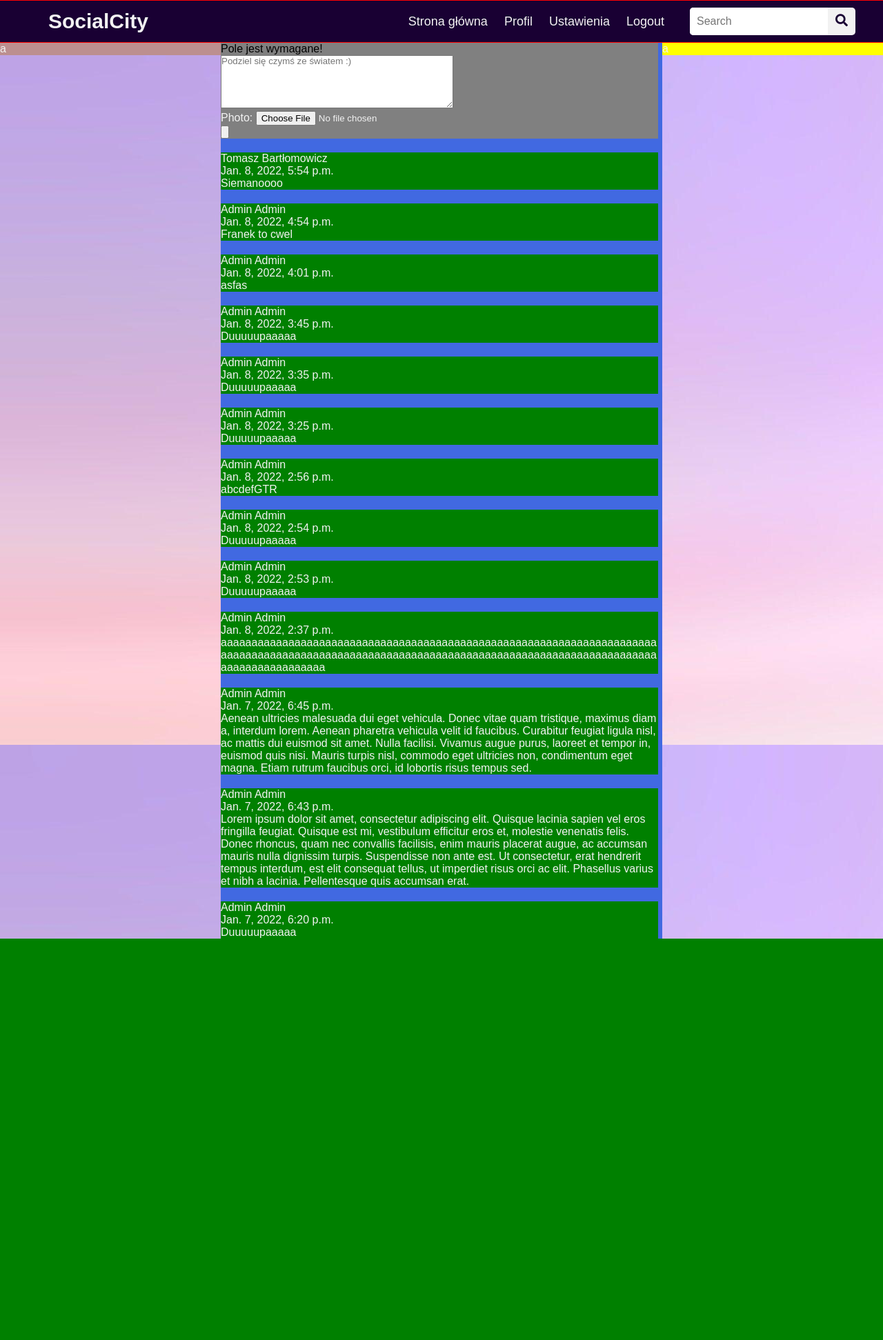
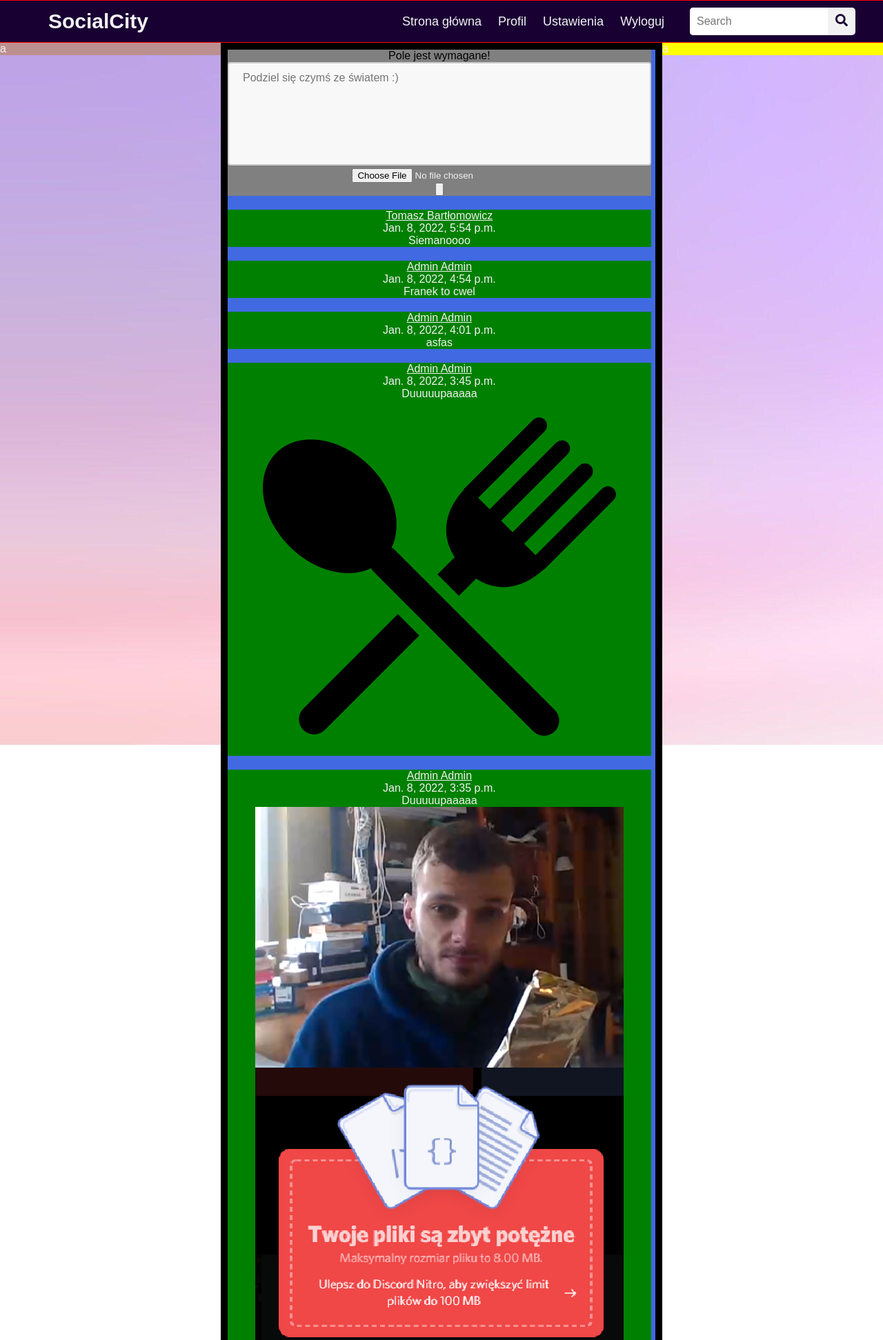
Before and after one commit to GucioWons/socialcity, a Django app: page / in a window 1280 px wide. Shown: the top 1943 px of the page at 69% size. Before the commit the page ends 1361 px from the top, so only its background shows below. Run offline with Django 4.2, Linux system fonts and the light colour scheme; a user stored in the database is signed in; data comes from the database, SQL or seed files in the repository; both versions use the stored data as it was after the commit.

Commit message:
Dodawanie zdjęć do postów

```diff
--- a/Accounts/models.py
+++ b/Accounts/models.py
@@ -2,6 +2,8 @@ from django.contrib.auth.models import User
 from django.db import models
 
 # Create your models here.
+from django.urls import reverse
+
 
 class Account(models.Model):
     user = models.OneToOneField(User, unique=True, on_delete=models.CASCADE)
@@ -9,3 +11,6 @@ class Account(models.Model):
     town = models.CharField(max_length=80, blank=True)
     image = models.ImageField(blank=True)
     friends = models.ManyToManyField(User, related_name='user_friends', blank=True)
+
+    def get_absolute_url(self):
+        return reverse('accounts:profile-view', kwargs={'my_id': self.id})
--- a/Accounts/views.py
+++ b/Accounts/views.py
@@ -9,8 +9,8 @@ from Posts.models import Post
 def profile_page(request, my_id):
     if not request.user.is_authenticated:
         return redirect('/landing')
-    user = get_object_or_404(User, id=my_id)
-    account = get_object_or_404(Account, user=user)
+    account = get_object_or_404(Account, id=my_id)
+    user = account.user
     queryset = Post.objects.filter(user=user)
     context = {
         "object_list": queryset,
--- a/Pages/templates/home_view.html
+++ b/Pages/templates/home_view.html
@@ -15,9 +15,14 @@
     </div>
     {%for instance in queryset%}
     <div class="post_list">
-        <p>{{instance.user.first_name}} {{instance.user.last_name}}</p>
+        <p><a href="{{instance.user.account.get_absolute_url}}">{{instance.user.first_name}} {{instance.user.last_name}}</a></p>
         <p>{{instance.date}}</p>
         <p>{{instance.content}}</p>
+        {%if instance.photo%}
+        <div class="post_image">
+            <img class="post_photo"src="{{instance.photo.url}}"/>
+        </div>
+        {%endif%}
     </div>
     {%endfor%}
 </div>
--- a/Pages/urls.py
+++ b/Pages/urls.py
@@ -1,11 +1,12 @@
 from django.urls import path
 
-from Pages.views import home_page, register_page, login_page, landing_page
+from Pages.views import home_page, register_page, login_page, landing_page, logout_view
 
 app_name = "pages"
 urlpatterns = [
         path('', home_page, name='home-view'),
         path('login/', login_page, name='login-view'),
         path('register/', register_page, name='register-view'),
-        path('landing/', landing_page, name='ladning-view'),
+        path('landing/', landing_page, name='landing-view'),
+        path('logout/', logout_view, name='logout-view'),
     ]
--- a/Pages/views.py
+++ b/Pages/views.py
@@ -1,8 +1,9 @@
-from django.contrib.auth import login, authenticate
+from django.contrib.auth import login, authenticate, logout
 from django.contrib.auth.forms import AuthenticationForm
 from django.shortcuts import render, redirect
 
 # Create your views here.
+from Accounts.models import Account
 from Pages.forms import SignUpForm
 from Posts.forms import PostForm
 from Posts.models import Post
@@ -36,8 +37,9 @@ def register_page(request):
     form = SignUpForm(request.POST or None)
     if form.is_valid():
         user = form.save()
+        Account.objects.create(user=user)
         login(request, user)
-        return redirect("home-page")
+        return redirect("pages:home-view")
     context = {
         "form": form
     }
@@ -55,10 +57,16 @@ def login_page(request):
             user = authenticate(username=username, password=password)
             if user is not None:
                 login(request, user)
-                return redirect('/')
+                return redirect('pages:home-view')
             else:
                 print()
         else:
             print()
     form = AuthenticationForm()
     return render(request, "login_view.html", context={"form": form})
+
+def logout_view(request):
+    if not request.user.is_authenticated:
+        return redirect('/landing')
+    logout(request)
+    return redirect("pages:landing-view")
--- a/Posts/forms.py
+++ b/Posts/forms.py
@@ -4,7 +4,7 @@ from Posts.models import Post
 
 
 class PostForm(forms.ModelForm):
-    photo = forms.ImageField(required=False)
+    photo = forms.ImageField(label='',required=False)
     content = forms.CharField(label='',
     error_messages={
         'required': 'Pole jest wymagane!'
--- a/static/css/style.css
+++ b/static/css/style.css
@@ -1,7 +1,8 @@
 /*main*/
 body {
  background: url("/static/images/background.jpg");
-
+  background-repeat: no-repeat;
+  background-attachment: fixed;
 }
 .leftpane{
     width: 25%;
@@ -11,6 +12,8 @@ body {
     border-collapse: collapse;
 }
 .middlepane{
+    text-align:center;
+    border: 10px solid black;
     width: 50%;
     height: 100%;
     float: left;
@@ -24,6 +27,18 @@ body {
   float: right;
   background-color: yellow;
   border-collapse: collapse;
+}
+#id_content {
+  color: black;
+  width: 100%;
+  height: 150px;
+  padding: 12px 20px;
+  box-sizing: border-box;
+  border: 2px solid #ccc;
+  border-radius: 4px;
+  background-color: #f8f8f8;
+  font-size: 16px;
+  resize: none;
 }
 /*profile*/
 .profile_picture{
@@ -83,6 +98,9 @@ body {
     width:99%;
     margin-top:20px;
     word-wrap: break-word;
+}
+.post_photo{
+    object-fit: cover;
 }
 ul.errorlist{
     list-style-type: none;
--- a/templates/navbar.html
+++ b/templates/navbar.html
@@ -6,7 +6,7 @@
             <li><a href="/">Strona główna</a></li>
             <li><a href="/">Profil</a></li>
             <li><a href="/">Ustawienia</a></li>
-            <li><a href="/">Logout</a></li>
+            <li><a href="/logout">Wyloguj</a></li>
         </div>
         <li class="search-icon">
             <input type="search" placeholder="Search">
```
Also changed, not shown: db.sqlite3.
